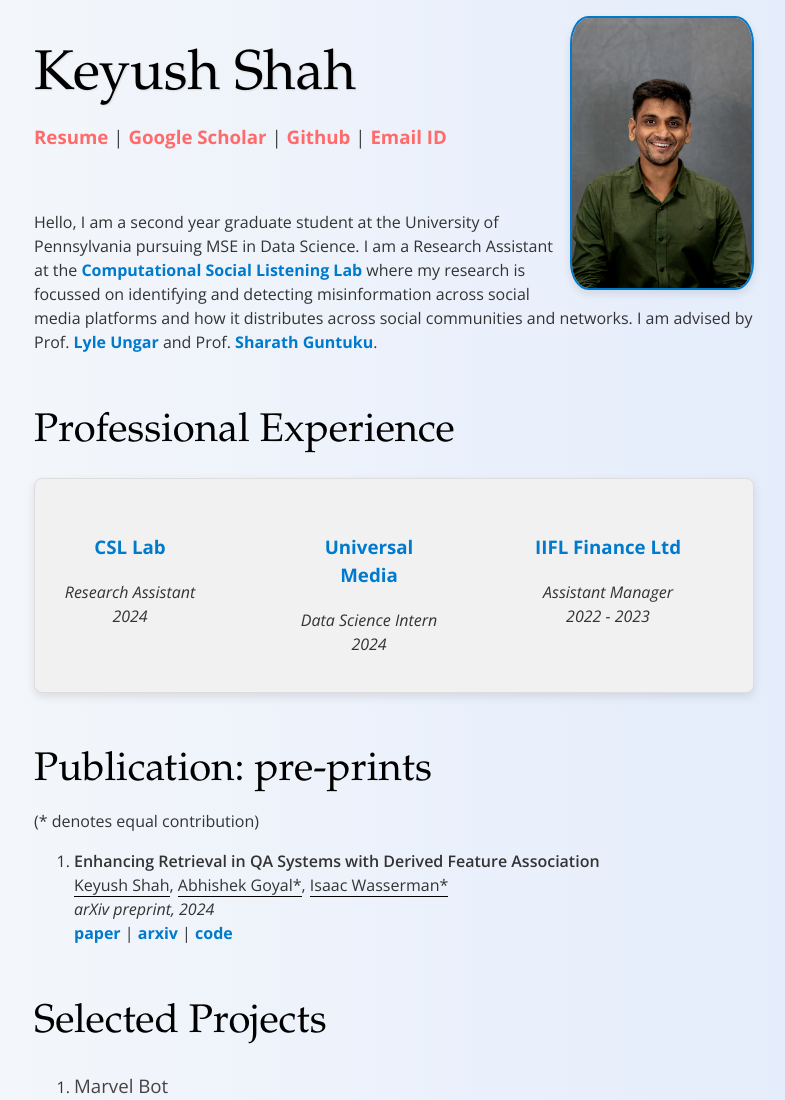
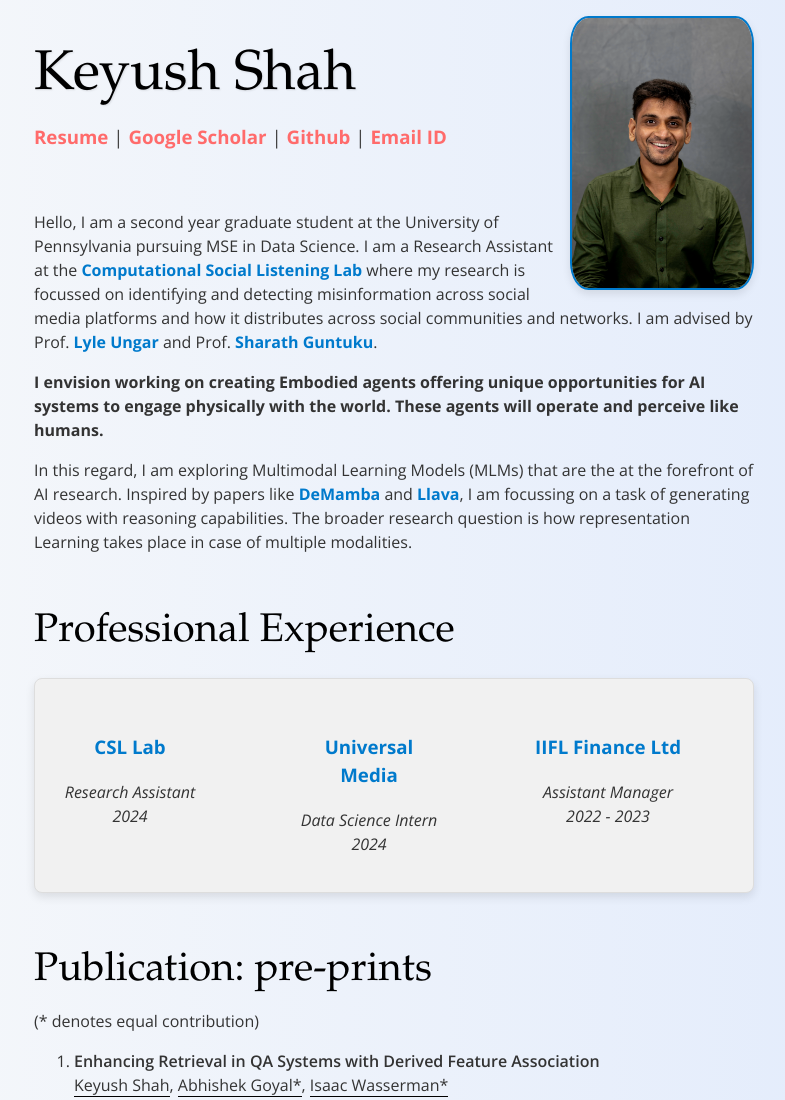
Before and after one commit to keyush06/keyush06.github.io, a plain HTML site: page index.html in a window 1280 px wide. Shown: the top 1100 px of the page, without its empty margins (246-1031 px from the left). Drawn offline with nearby package versions, Linux system fonts and the light colour scheme.

Commit message:
added MLMs in intro in index.html

```diff
--- a/index.html
+++ b/index.html
@@ -25,6 +25,15 @@
 	<p>
 	Hello, I am a second year graduate student at the University of Pennsylvania pursuing MSE in Data Science. I am a Research Assistant at the <a href="https://csl-lab-upenn.github.io/">Computational Social Listening Lab</a> where my research is focussed on identifying and detecting misinformation across social media platforms and how it distributes across social communities and networks.
 	I am advised by Prof. <a href="https://www.cis.upenn.edu/~ungar/">Lyle Ungar</a> and Prof. <a href="https://sharathg.cis.upenn.edu/">Sharath Guntuku</a>.
+	</p>
+
+	<p>
+	<strong>I envision working on creating Embodied agents offering unique opportunities for AI systems to engage physically with the world. These agents will operate and perceive like humans.</strong>
+	</p>
+
+	<p>
+	In this regard, I am exploring Multimodal Learning Models (MLMs) that are the at the forefront of AI research. Inspired by papers like <a href="https://github.com/chenhaoxing/DeMamba">DeMamba</a> and   <a href="https://arxiv.org/abs/2304.08485">Llava</a>,
+	I am focussing on a task of generating videos with reasoning capabilities. The broader research question is how representation Learning takes place in case of multiple modalities.
 	</p>
 
 	<!--<p>-->
```
